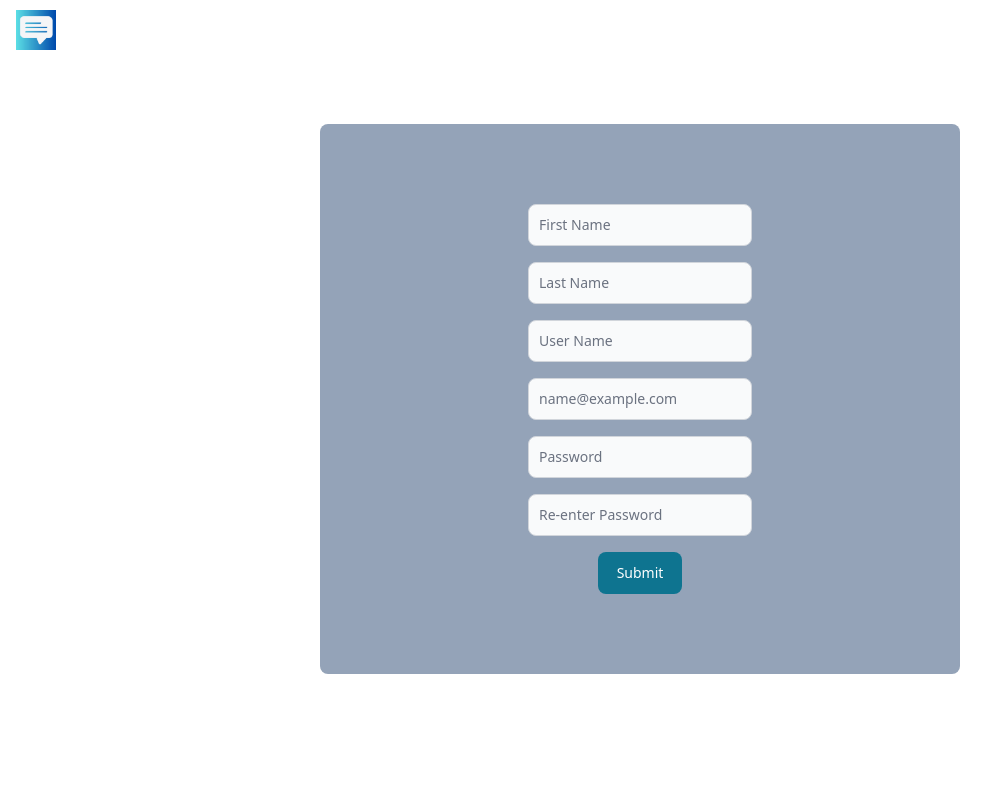
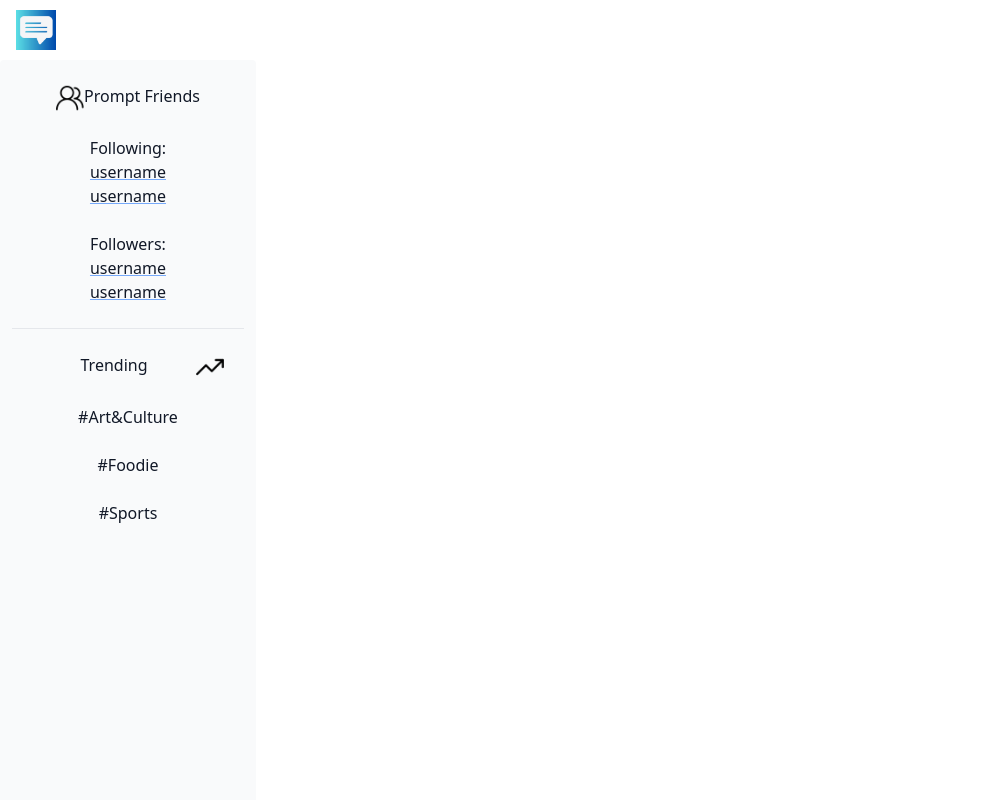
Before and after one commit to social-spark/Social-Spark, a Next.js app in the folder frontend/: page /register in a window 1280 px wide. Shown: the top 800 px of the page, without its empty margins (0-1007 px from the left). Built offline with nearby package versions, Linux system fonts and the light colour scheme.

Commit message:
working on leftnav to make sticky but need to add features from develop branch

```diff
--- a/frontend/src/app/components/LeftNav.tsx
+++ b/frontend/src/app/components/LeftNav.tsx
@@ -8,7 +8,7 @@ export function LeftNav() {
     return (
         <Sidebar aria-label="Sidebar with content separator example">
 
-            <Sidebar.Items>
+            <Sidebar.Items className="sticky top-0 h-screen">
                 <Sidebar.ItemGroup className="text-center">
                     <Sidebar.Item href="#"><Image className="size-7 inline-flex tracking-normal" src={friends} alt="friends icon"/>
                         Prompt Friends
--- a/frontend/src/app/register/page.tsx
+++ b/frontend/src/app/register/page.tsx
@@ -8,8 +8,8 @@ import {LeftNav} from "@/app/components/LeftNav";
 export default function Login() {
     return (
         <main>
-            {/*<Navigation/>*/}
             <Nav/>
+            <LeftNav/>
             <form className="flex-col gap-4  py-20 w-1/2 flex items-center bg-auto container  md: mx-auto bg-slate-400 md:mt-16 md:rounded-lg">
                 <div>
 
```
